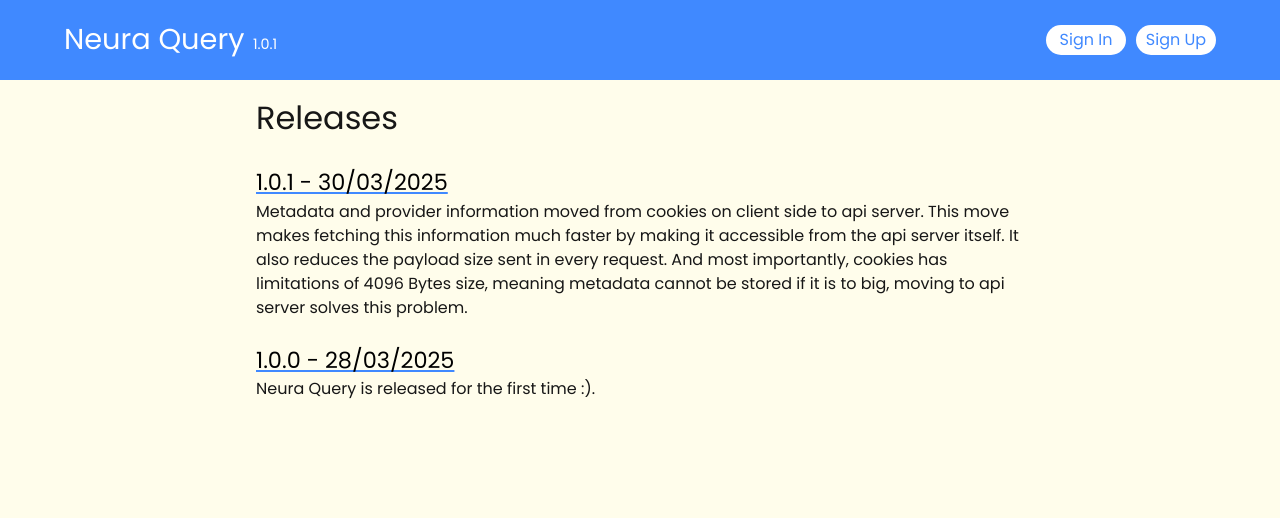
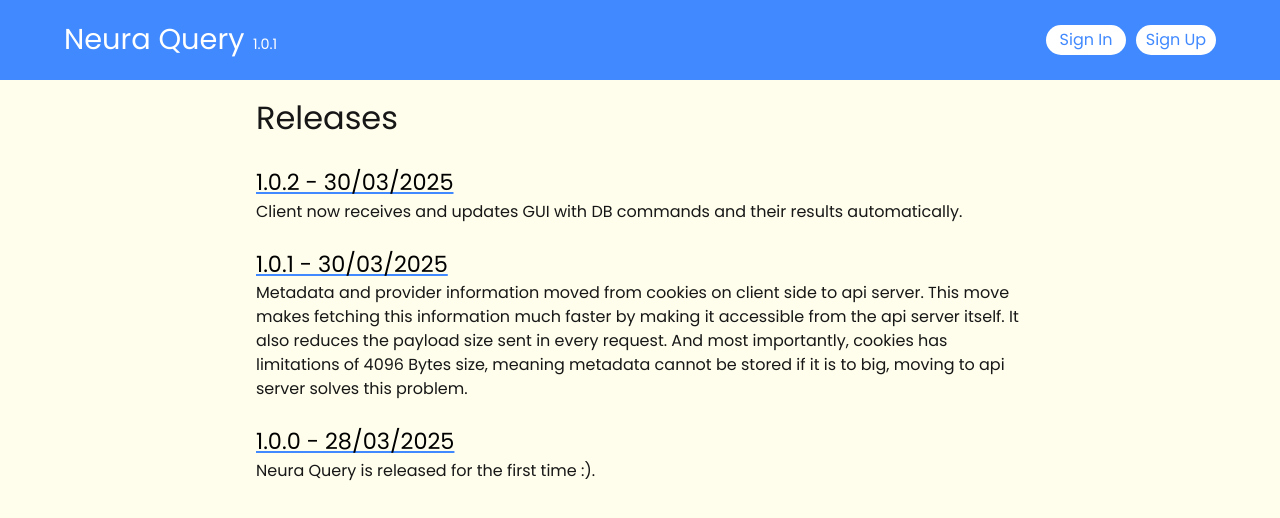
Before and after one commit to Rephael4321/neura-query, a Next.js app: page /releases in a window 1280 px wide. Shown: the top 518 px of the page. Built offline with nearby package versions, Linux system fonts and the light colour scheme; no server answers.

Commit message:
Updated releases page.

```diff
--- a/src/app/releases/page.jsx
+++ b/src/app/releases/page.jsx
@@ -4,6 +4,10 @@
   return (
     <div className="mx-[20%]">
       <h1 className="text-[2rem] my-[24px]">Releases</h1>
+      <Release
+        title="1.0.2 - 30/03/2025"
+        description="Client now receives and updates GUI with DB commands and their results automatically."
+      ></Release>
       <Release
         title="1.0.1 - 30/03/2025"
         description="Metadata and provider information moved from cookies on client side to api server. This move makes fetching this information much faster by making it accessible from the api server itself. It also reduces the payload size sent in every request. And most importantly, cookies has limitations of 4096 Bytes size, meaning metadata cannot be stored if it is to big, moving to api server solves this problem."
```
